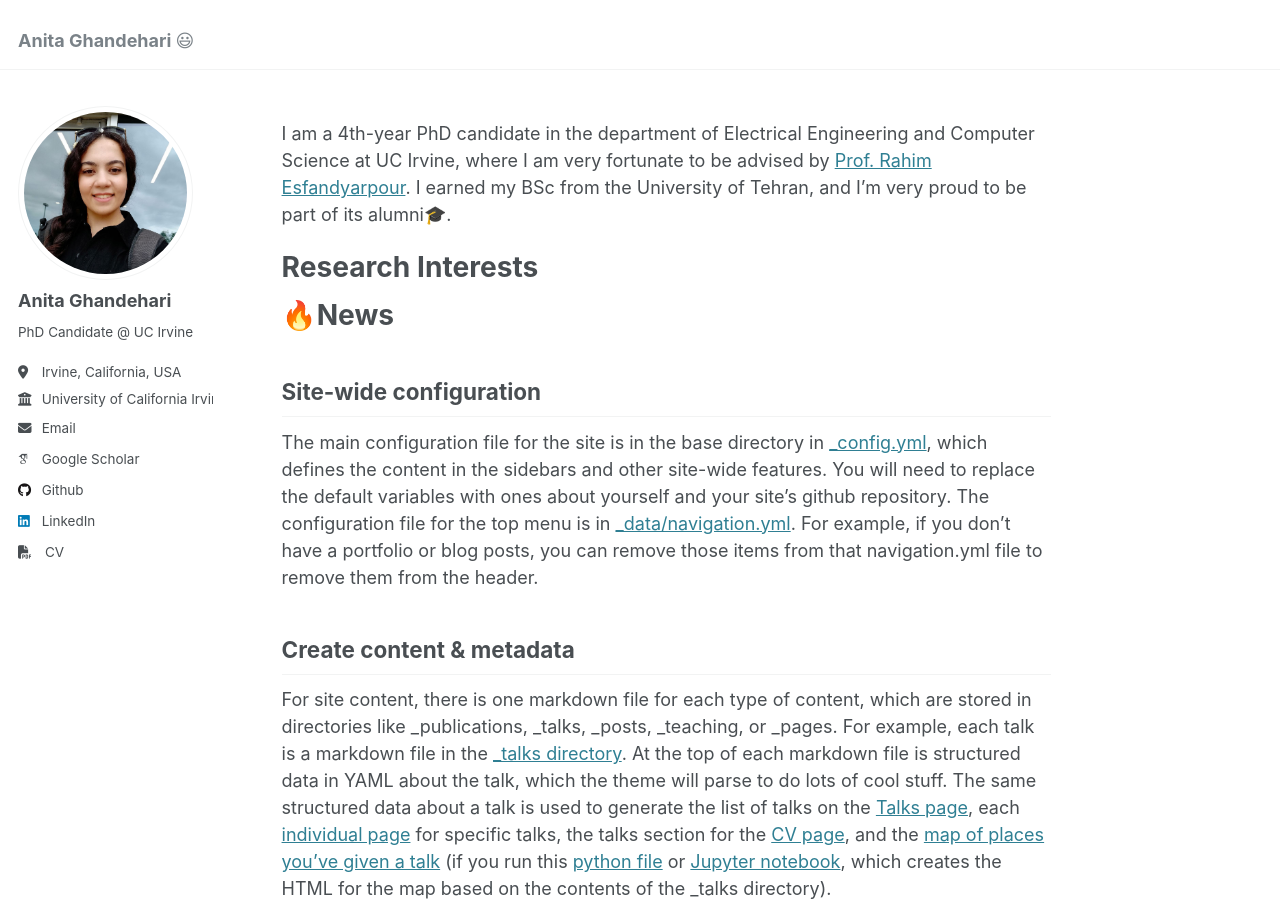
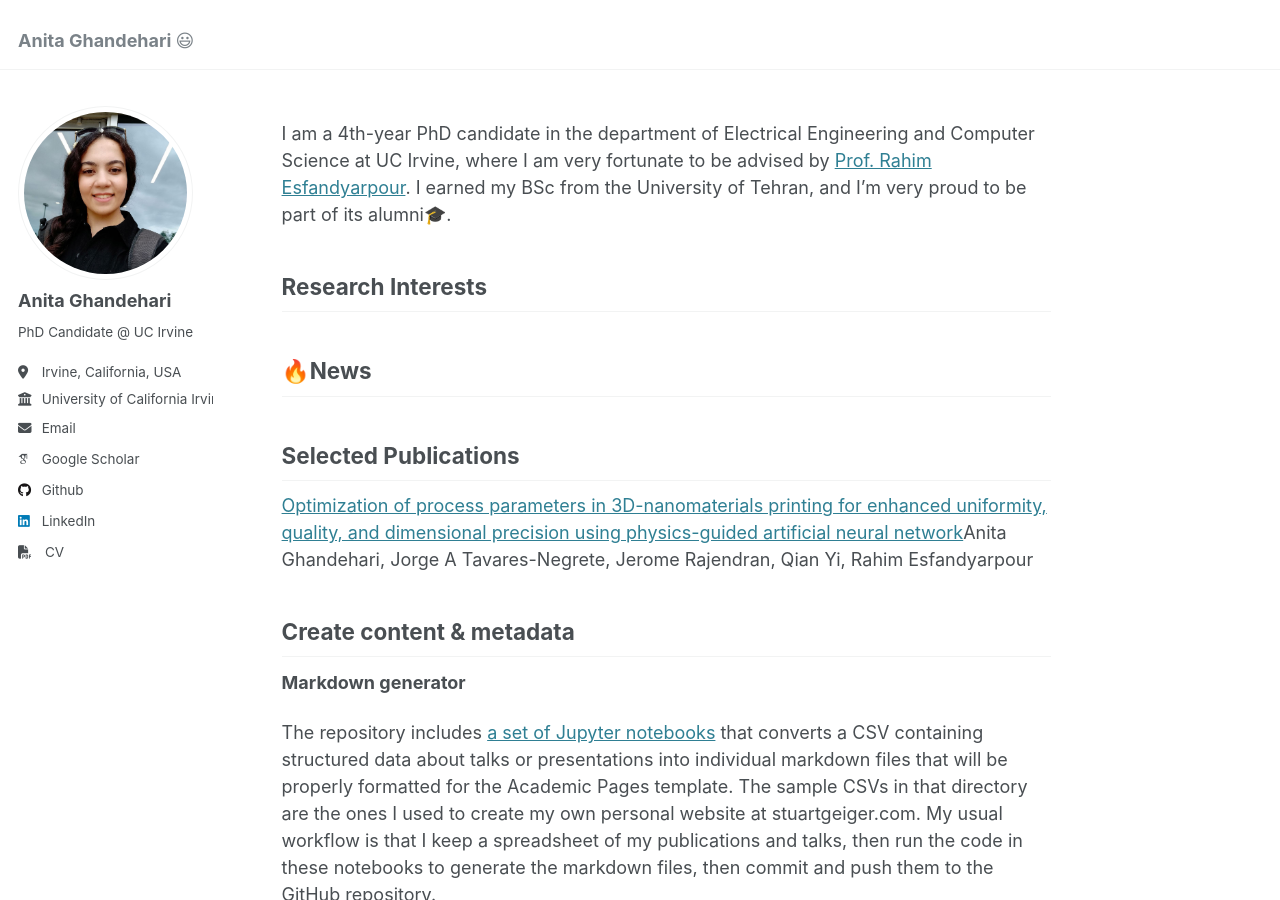
Before and after one commit to AnitaGhandehari/AnitaGhandehari.github.io, a Jekyll site: the page built from _pages/about.md, in a window 1280 px wide and 900 px high. Built offline with Jekyll 4.4.1, drawn with Linux system fonts in a browser that asks for light colours; some web fonts are replaced.

Commit message:
Update about.md

```diff
--- a/_pages/about.md
+++ b/_pages/about.md
@@ -9,19 +9,18 @@ redirect_from:
 I am a 4th-year PhD candidate in the department of Electrical Engineering and Computer Science at UC Irvine, where I am very fortunate to be advised by [Prof. Rahim Esfandyarpour](https://faculty.sites.uci.edu/esfandyarpourlab/). I earned my BSc from the University of Tehran, and I’m very proud to be part of its alumni🎓.
 
 Research Interests
-======
+------
 
 🔥News
-======
+------
 
-
-Site-wide configuration
+Selected Publications
 ------
-The main configuration file for the site is in the base directory in [_config.yml](https://github.com/academicpages/academicpages.github.io/blob/master/_config.yml), which defines the content in the sidebars and other site-wide features. You will need to replace the default variables with ones about yourself and your site's github repository. The configuration file for the top menu is in [_data/navigation.yml](https://github.com/academicpages/academicpages.github.io/blob/master/_data/navigation.yml). For example, if you don't have a portfolio or blog posts, you can remove those items from that navigation.yml file to remove them from the header.
+[Optimization of process parameters in 3D-nanomaterials printing for enhanced uniformity, quality, and dimensional precision using physics-guided artificial neural network](https://scholar.google.com/citations?view_op=view_citation&hl=en&user=D10CZPQAAAAJ&sortby=pubdate&citation_for_view=D10CZPQAAAAJ:Tyk-4Ss8FVUC)Anita Ghandehari, Jorge A Tavares-Negrete, Jerome Rajendran, Qian Yi, Rahim Esfandyarpour
 
 Create content & metadata
 ------
-For site content, there is one markdown file for each type of content, which are stored in directories like _publications, _talks, _posts, _teaching, or _pages. For example, each talk is a markdown file in the [_talks directory](https://github.com/academicpages/academicpages.github.io/tree/master/_talks). At the top of each markdown file is structured data in YAML about the talk, which the theme will parse to do lots of cool stuff. The same structured data about a talk is used to generate the list of talks on the [Talks page](https://academicpages.github.io/talks), each [individual page](https://academicpages.github.io/talks/2012-03-01-talk-1) for specific talks, the talks section for the [CV page](https://academicpages.github.io/cv), and the [map of places you've given a talk](https://academicpages.github.io/talkmap.html) (if you run this [python file](https://github.com/academicpages/academicpages.github.io/blob/master/talkmap.py) or [Jupyter notebook](https://github.com/academicpages/academicpages.github.io/blob/master/talkmap.ipynb), which creates the HTML for the map based on the contents of the _talks directory).
+
 
 **Markdown generator**
 
```
